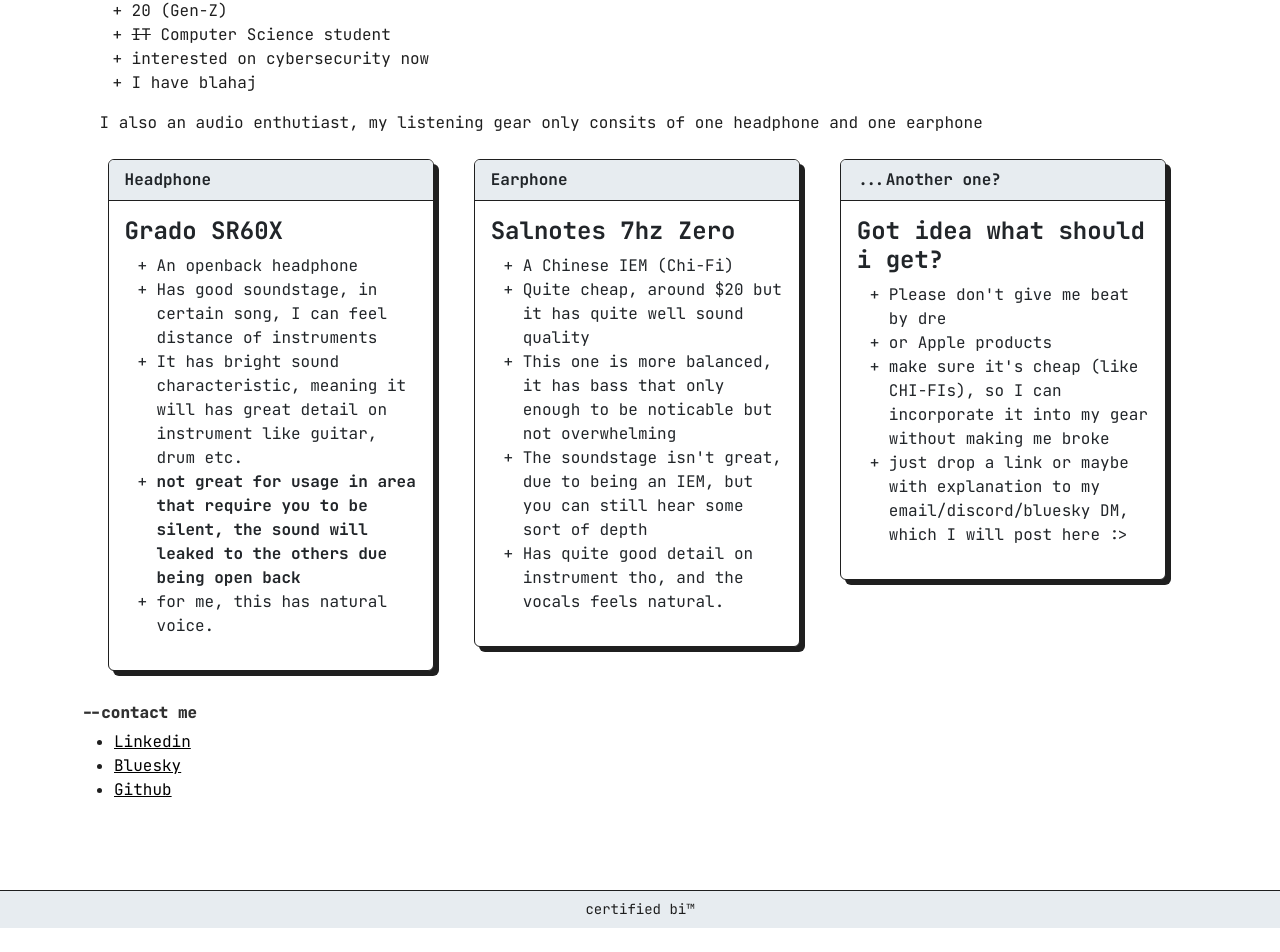
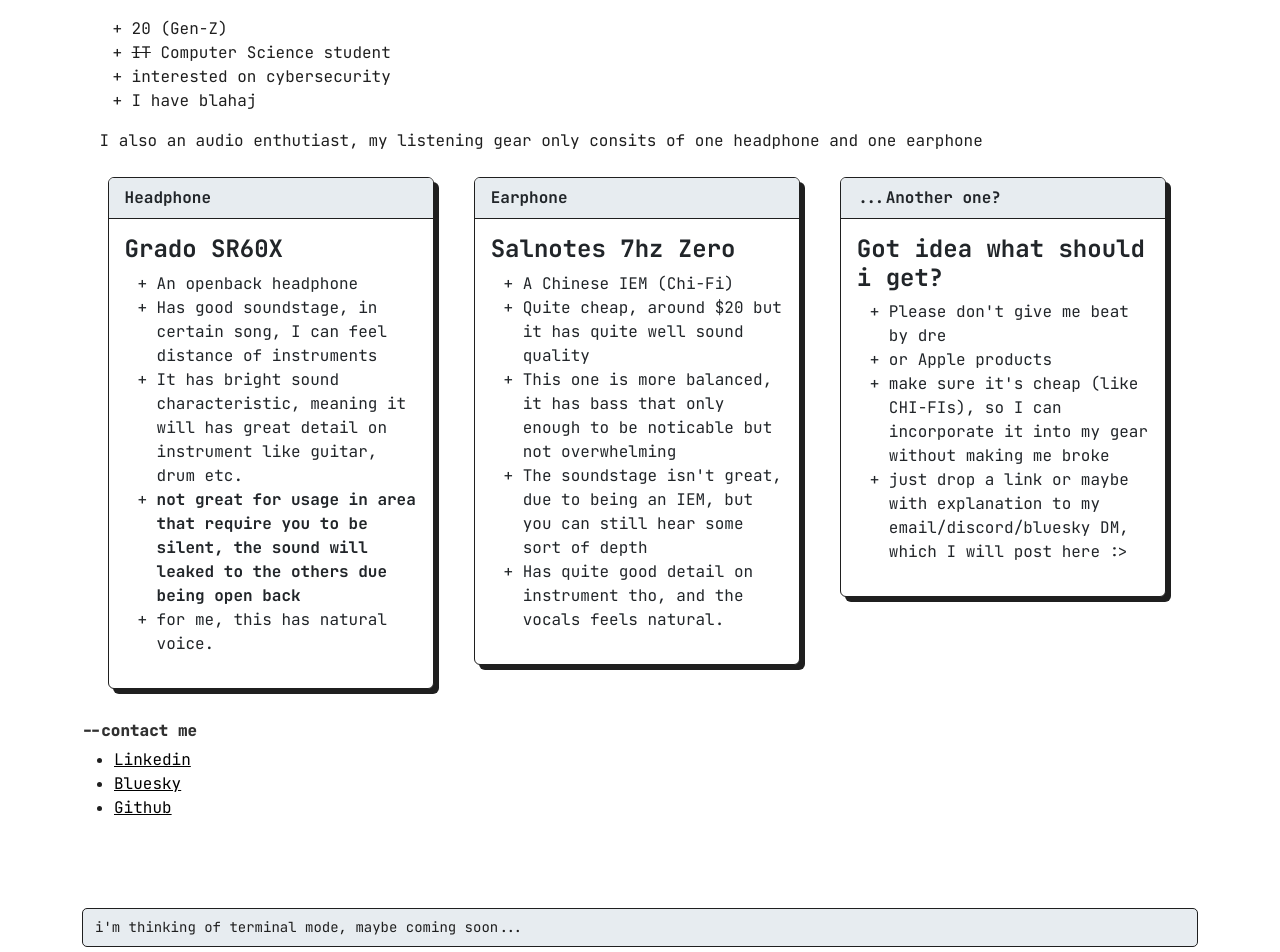
Before and after one commit to spikycar/site, a Next.js app: page / in a window 1280 px wide. Shown: the part 173-1125 px from the top of the page. Before the commit the page ends 1101 px from the top, so only its background shows below. Built offline with nearby package versions, Linux system fonts and the light colour scheme.

Commit message:
small UI change

```diff
--- a/app/component/bottom.tsx
+++ b/app/component/bottom.tsx
@@ -1,7 +1,9 @@
 export default function BottomBar(){
-    return <nav className='navbar bottom'>
-        <div className='container justify-content-center'>
-            <p className='muted text-center small m-0'>certified bi&trade;</p>
+    return <nav className='navbar'>
+        <div className='container'>
+            <p className='muted small m-0'>
+                i'm thinking of terminal mode, maybe coming soon...
+            </p>
         </div>
     </nav>;
 }
--- a/app/component/navbar.tsx
+++ b/app/component/navbar.tsx
@@ -2,17 +2,22 @@
 import Image from 'next/image';
 
 export default function Navbar(){
-    return <nav className="navbar fixed-top">
+    return <nav className="navbar">
     <div className="container">
       <Link href="/" className="navbar-brand fw-bolder">
         <Image height={0} width={0} sizes='100vw' alt='logo of the website, which is a blahaj plushie' src="/logo.png" style={{width : "50px", height : "auto"}}/> spikycat<sup className="text-muted">(they/he)</sup>
       </Link>
       <ul className="nav flex-grow-1 justify-content-end">
-        <li className="nav-item ms-2">
+      <li className="nav-item ms-2">
           <Link href='/old' aria-disabled className="btn btn-sm">
             blahaj
           </Link>
-        </li>
+      </li>
+      <li className="nav-item ms-2" style={{display : "none"}}>
+          <Link href='#' aria-disabled className="btn btn-sm">
+            portofolio
+          </Link>
+      </li>
       </ul>
     </div>
   </nav>
--- a/app/globals.css
+++ b/app/globals.css
@@ -39,7 +39,8 @@
 
 .navbar {
   background-color: var(--wt-scbg);
-  border-bottom: var(--wt-fg) solid 1px;
+  border: var(--wt-fg) solid 1px;
+  border-radius: calc(0.375rem - 1px);
 }
 
 .navbar.bottom{
--- a/app/old/page.tsx
+++ b/app/old/page.tsx
@@ -6,7 +6,7 @@
 
 export default function Home() {
   return (
-    <main>
+    <main className='container py-3'>
       <Navbar/>
 
       <div className="container my-5 stage">
--- a/app/page.tsx
+++ b/app/page.tsx
@@ -6,9 +6,9 @@
 
 export default function Home() {
   return (
-    <main>
+    <main className='container py-3'>
       <Navbar/>
-      <div className="container my-5 stage">
+      <div className="my-5 stage">
           <div className=''>
             <div className="d-flex justify-content-between">
             <h1 className="h6 fw-bolder">--about me 🙋</h1>
@@ -18,7 +18,7 @@
               <ul>
                 <li>20 (Gen-Z)</li>
                 <li><s>IT</s> Computer Science student</li>
-                <li>interested on cybersecurity now</li>
+                <li>interested on cybersecurity</li>
                 <li>I have blahaj</li>
               </ul>
               <p>I also an audio enthutiast, my listening gear only consits of one headphone and one earphone</p>
```
